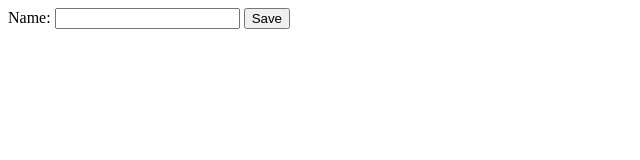
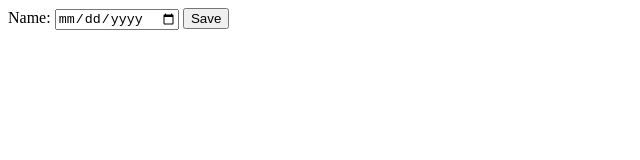
Before and after one commit to mcherag/delete, a plain HTML site: page contact.html in a window 1280 px wide. Shown: the whole page, without its empty margins (0-640 px from the left). Drawn offline with Linux system fonts and the light colour scheme.

Commit message:
Update contact.html

```diff
--- a/contact.html
+++ b/contact.html
@@ -9,7 +9,7 @@
 <body>
   <form method="get">
     <label>Name:
-      <input name="submitted-name" autocomplete="name">
+      <input name="submitted-name" autocomplete="name" type="date">
     </label>
     <button>Save</button>
   </form>
```
